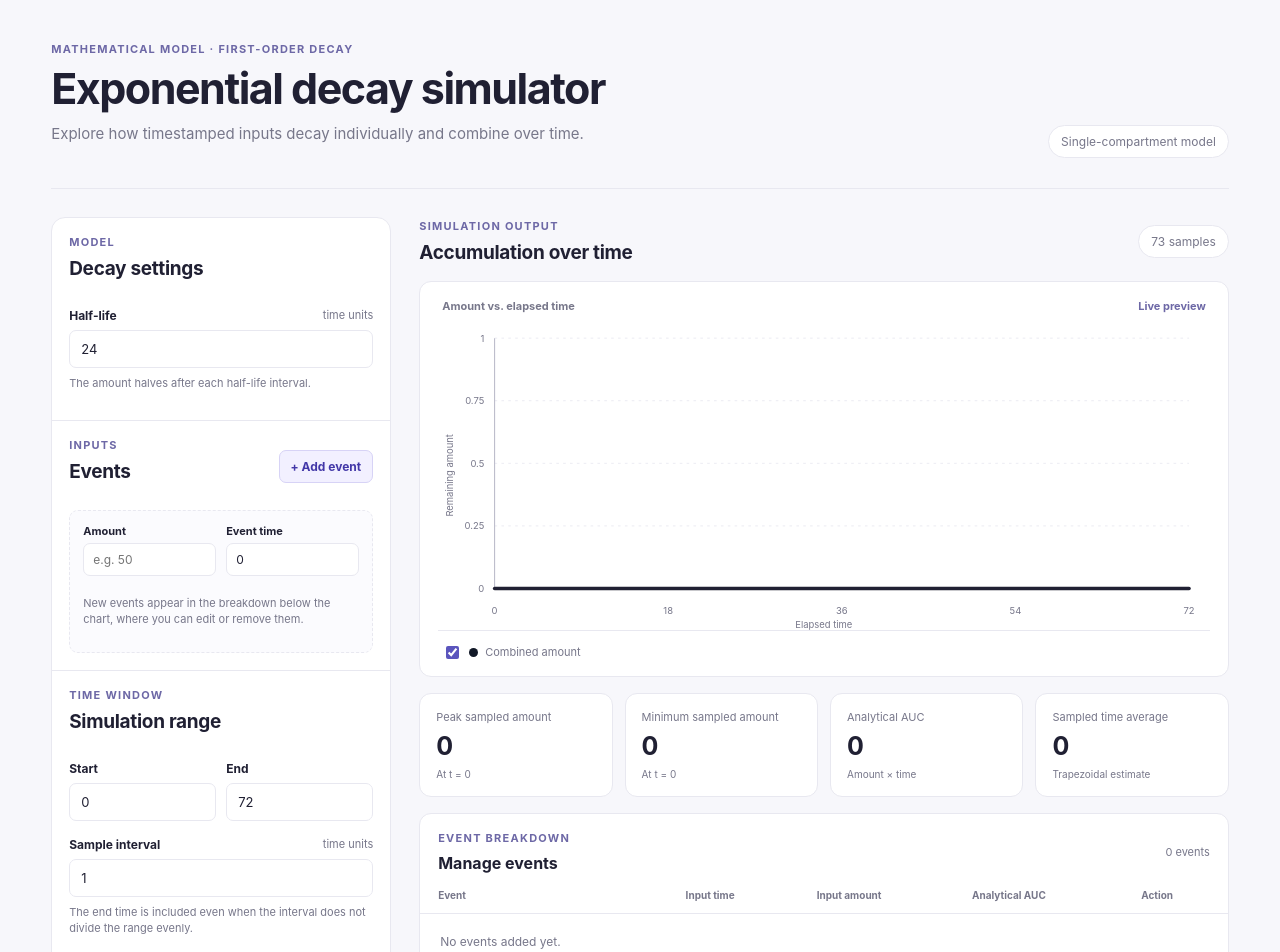
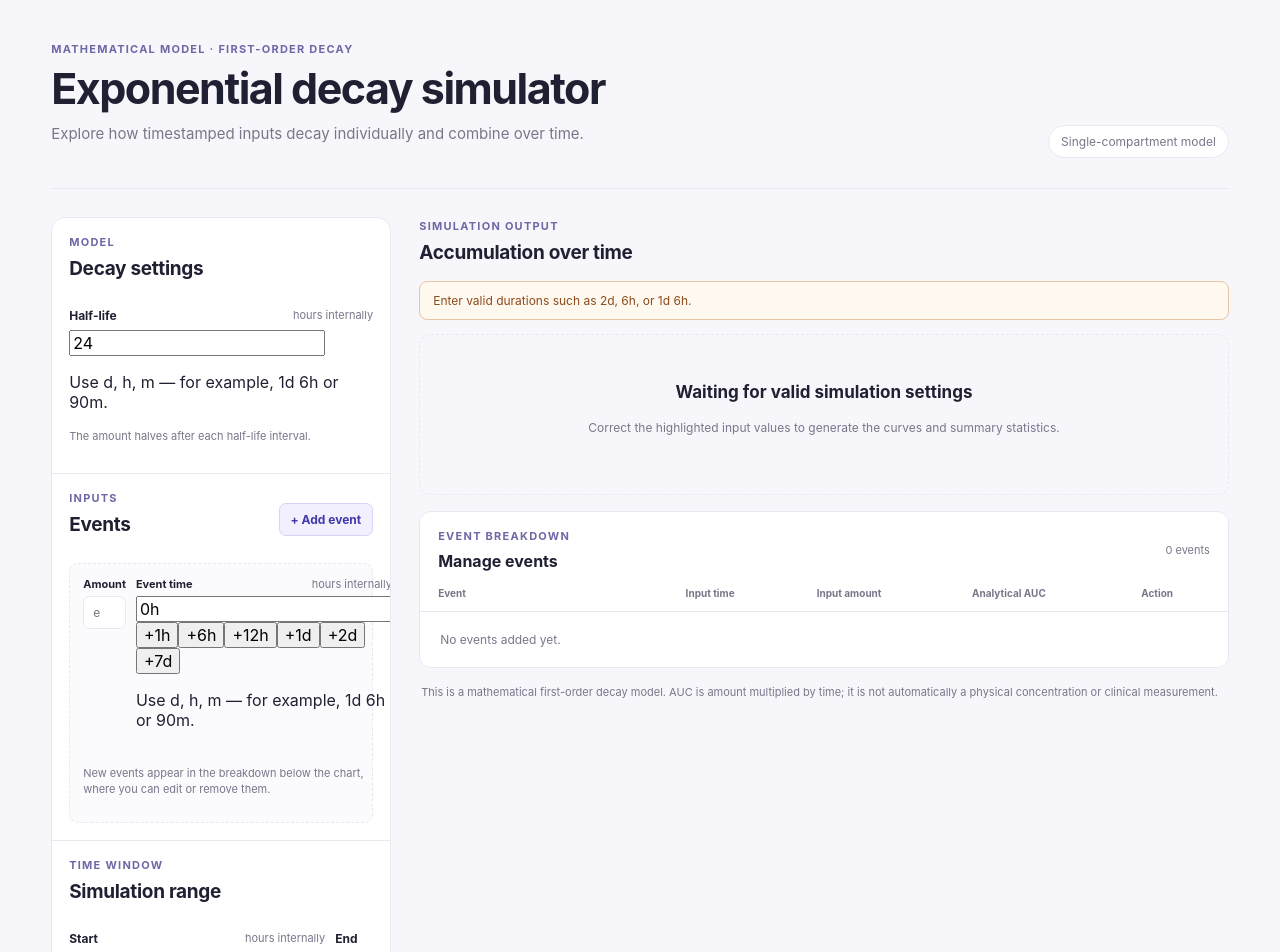
Before and after one commit to andrew-mestas/exponential-decay-simulator, a React (Vite) app: page / in a window 1280 px wide. Shown: the top 952 px of the page. Built offline with nearby package versions, Linux system fonts and the light colour scheme.

Commit message:
Add compound duration inputs and quick time shortcuts

```diff
--- a/src/App.tsx
+++ b/src/App.tsx
@@ -5,6 +5,7 @@ import {
 } from "./engine/analysis/simulation";
 import type { InputEvent } from "./engine/contribution/contribution";
 import "./App.css";
+import { formatHoursAsDuration, parseDurationToHours } from "./time/duration";
 
 interface EventDraft {
   id: string;
@@ -34,7 +35,7 @@ const CURVE_COLORS = [
 function toInputEvents(drafts: EventDraft[]): InputEvent[] {
   return drafts.map((event) => ({
     id: event.id,
-    timestamp: Number(event.timestamp),
+    timestamp: parseDurationToHours(event.timestamp),
     amount: Number(event.amount),
   }));
 }
@@ -231,10 +232,25 @@ function CurveChart({
   );
 }
 
+function DurationInput({ id, label, value, onChange, presets = false }: { id: string; label: string; value: string; onChange: (value: string) => void; presets?: boolean }) {
+  const shortcuts = ["+1h", "+6h", "+12h", "+1d", "+2d", "+7d"];
+  function addShortcut(shortcut: string) {
+    let current = 0;
+    try { current = parseDurationToHours(value || "0h"); } catch { current = 0; }
+    onChange(formatHoursAsDuration(current + parseDurationToHours(shortcut.slice(1))));
+  }
+  return <div className="duration-field">
+    <label className="field-label" htmlFor={id}>{label}<span className="field-unit">hours internally</span></label>
+    <input id={id} type="text" placeholder="e.g. 2d 6h or 54h" value={value} onChange={(event) => onChange(event.target.value)} />
+    {presets && <div className="duration-presets">{shortcuts.map((shortcut) => <button key={shortcut} type="button" onClick={() => addShortcut(shortcut)}>{shortcut}</button>)}</div>}
+    <p className="duration-hint">Use d, h, m — for example, 1d 6h or 90m.</p>
+  </div>;
+}
+
 function App() {
   const [events, setEvents] = useState<EventDraft[]>([]);
   const [draftAmount, setDraftAmount] = useState("");
-  const [draftTimestamp, setDraftTimestamp] = useState("0");
+  const [draftTimestamp, setDraftTimestamp] = useState("0h");
   const [draftError, setDraftError] = useState<string | null>(null);
   const [halfLife, setHalfLife] = useState("24");
   const [startTime, setStartTime] = useState("0");
@@ -249,10 +265,18 @@ function App() {
     error: string | null;
   }>(() => {
     const numericEvents = toInputEvents(events);
-    const halfLifeValue = Number(halfLife);
-    const startValue = Number(startTime);
-    const endValue = Number(endTime);
-    const intervalValue = Number(sampleInterval);
+    let halfLifeValue: number;
+    let startValue: number;
+    let endValue: number;
+    let intervalValue: number;
+    try {
+      halfLifeValue = parseDurationToHours(halfLife);
+      startValue = parseDurationToHours(startTime);
+      endValue = parseDurationToHours(endTime);
+      intervalValue = parseDurationToHours(sampleInterval);
+    } catch {
+      return { result: null, error: "Enter valid durations such as 2d, 6h, or 1d 6h." };
+    }
 
     if (
       !Number.isFinite(halfLifeValue) ||
@@ -266,7 +290,7 @@ function App() {
         (event) =>
           event.timestamp.trim() === "" ||
           event.amount.trim() === "" ||
-          !Number.isFinite(Number(event.timestamp)) ||
+          !Number.isFinite(parseDurationToHours(event.timestamp)) ||
           !Number.isFinite(Number(event.amount)) ||
           Number(event.amount) < 0,
       )
@@ -348,7 +372,7 @@ function App() {
       ...current,
       {
         id: `event-${nextId}`,
-        timestamp: String(timestamp),
+        timestamp: formatHoursAsDuration(timestamp),
         amount: String(amount),
       },
     ]);
@@ -396,18 +420,7 @@ function App() {
                 <h2>Decay settings</h2>
               </div>
             </div>
-            <label className="field-label" htmlFor="half-life">
-              Half-life
-              <span className="field-unit">time units</span>
-            </label>
-            <input
-              id="half-life"
-              type="number"
-              min="0"
-              step="any"
-              value={halfLife}
-              onChange={(event) => setHalfLife(event.target.value)}
-            />
+            <DurationInput id="half-life" label="Half-life" value={halfLife} onChange={setHalfLife} />
             <p className="field-help">The amount halves after each half-life interval.</p>
           </section>
 
@@ -439,18 +452,7 @@ function App() {
                   />
                 </div>
                 <div>
-                  <label className="field-label" htmlFor="new-event-time">Event time</label>
-                  <input
-                    id="new-event-time"
-                    type="number"
-                    step="any"
-                    placeholder="e.g. 24"
-                    value={draftTimestamp}
-                    onChange={(change) => {
-                      setDraftTimestamp(change.target.value);
-                      setDraftError(null);
-                    }}
-                  />
+                  <DurationInput id="new-event-time" label="Event time" value={draftTimestamp} onChange={(value) => { setDraftTimestamp(value); setDraftError(null); }} presets />
                 </div>
               </div>
               {draftError && <p className="draft-error" role="alert">{draftError}</p>}
@@ -463,38 +465,13 @@ function App() {
             <h2>Simulation range</h2>
             <div className="two-column-fields">
               <div>
-                <label className="field-label" htmlFor="start-time">Start</label>
-                <input
-                  id="start-time"
-                  type="number"
-                  step="any"
-                  value={startTime}
-                  onChange={(event) => setStartTime(event.target.value)}
-                />
+                <DurationInput id="start-time" label="Start" value={startTime} onChange={setStartTime} />
               </div>
               <div>
-                <label className="field-label" htmlFor="end-time">End</label>
-                <input
-                  id="end-time"
-                  type="number"
-                  step="any"
-                  value={endTime}
-                  onChange={(event) => setEndTime(event.target.value)}
-                />
+                <DurationInput id="end-time" label="End" value={endTime} onChange={setEndTime} presets />
               </div>
             </div>
-            <label className="field-label" htmlFor="sample-interval">
-              Sample interval
-              <span className="field-unit">time units</span>
-            </label>
-            <input
-              id="sample-interval"
-              type="number"
-              min="0"
-              step="any"
-              value={sampleInterval}
-              onChange={(event) => setSampleInterval(event.target.value)}
-            />
+            <DurationInput id="sample-interval" label="Sample interval" value={sampleInterval} onChange={setSampleInterval} />
             <p className="field-help">The end time is included even when the interval does not divide the range evenly.</p>
           </section>
         </aside>
@@ -524,8 +501,8 @@ function App() {
                 {curves.length > 0 ? (
                   <CurveChart
                     curves={curves}
-                    startTime={Number(startTime)}
-                    endTime={Number(endTime)}
+                    startTime={parseDurationToHours(startTime)}
+                    endTime={parseDurationToHours(endTime)}
                   />
                 ) : (
                   <p className="empty-state chart-empty">Turn on a curve below to display it.</p>
@@ -621,8 +598,8 @@ function App() {
                           <input
                             className="table-edit-input"
                             aria-label={`Event ${index + 1} time`}
-                            type="number"
-                            step="any"
+                            type="text"
+                            placeholder="e.g. 1d 6h"
                             value={event.timestamp}
                             onChange={(change) => updateEvent(event.id, "timestamp", change.target.value)}
                           />
```
